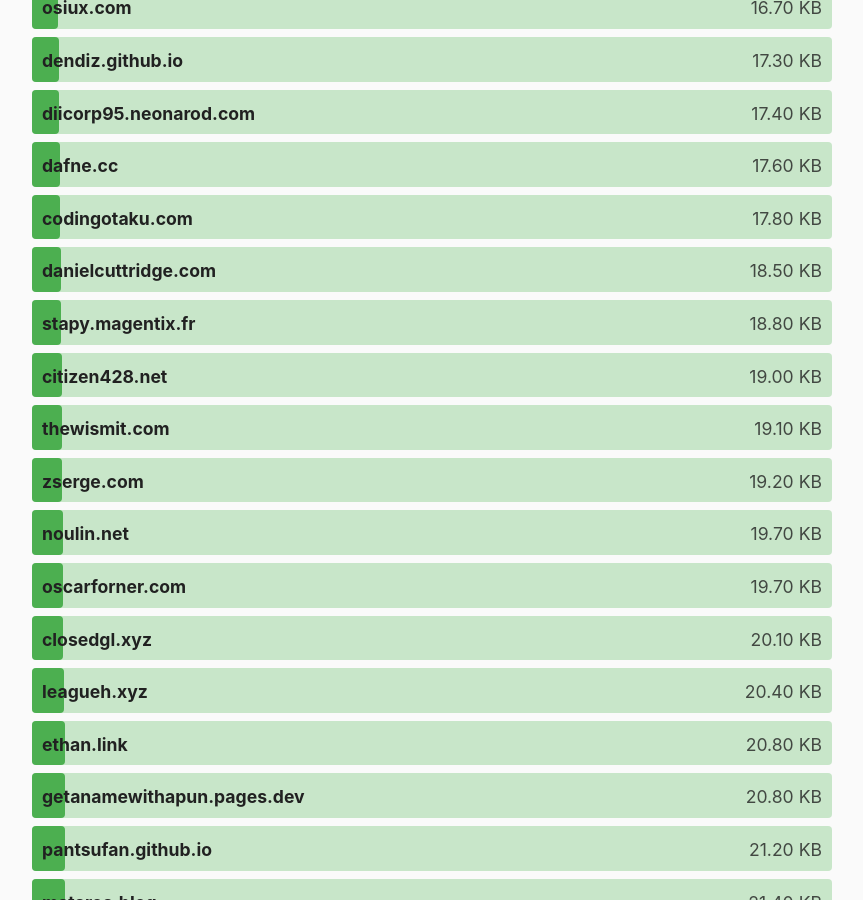
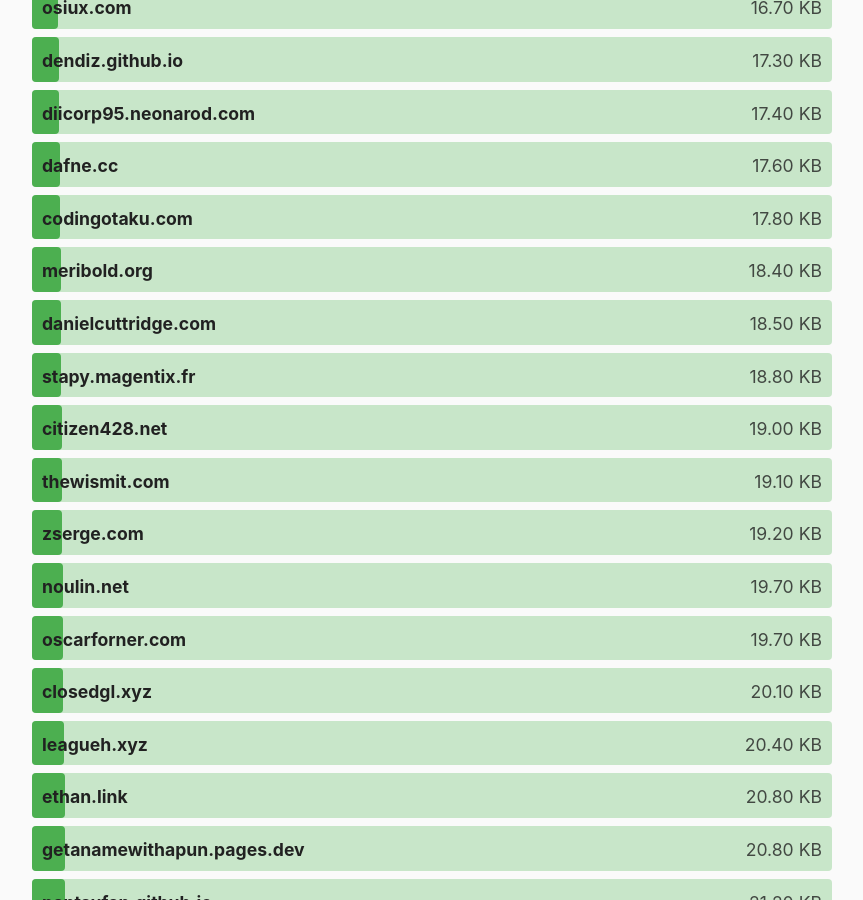
Before and after one commit to kevquirk/512kb.club, a Jekyll site: the page built from index.md, in a window 1280 px wide and 900 px high, scrolled down 4586 px. Shown: the whole window, without its empty margins (208-1071 px from the left). Built offline with Jekyll 4.4.1, drawn with Linux system fonts in a browser that asks for light colours.

Commit message:
Add my humble site
https://gtmetrix.com/reports/meribold.org/Ks0bGlqN/

```diff
--- a/_data/sites.yml
+++ b/_data/sites.yml
@@ -888,6 +888,11 @@
   size: 161
   last_checked: 2021-09-04
 
+- domain: meribold.org
+  url: https://meribold.org/
+  size: 18.4
+  last_checked: 2021-11-09
+
 - domain: michel-slm.name
   url: https://michel-slm.name/
   size: 248
```
